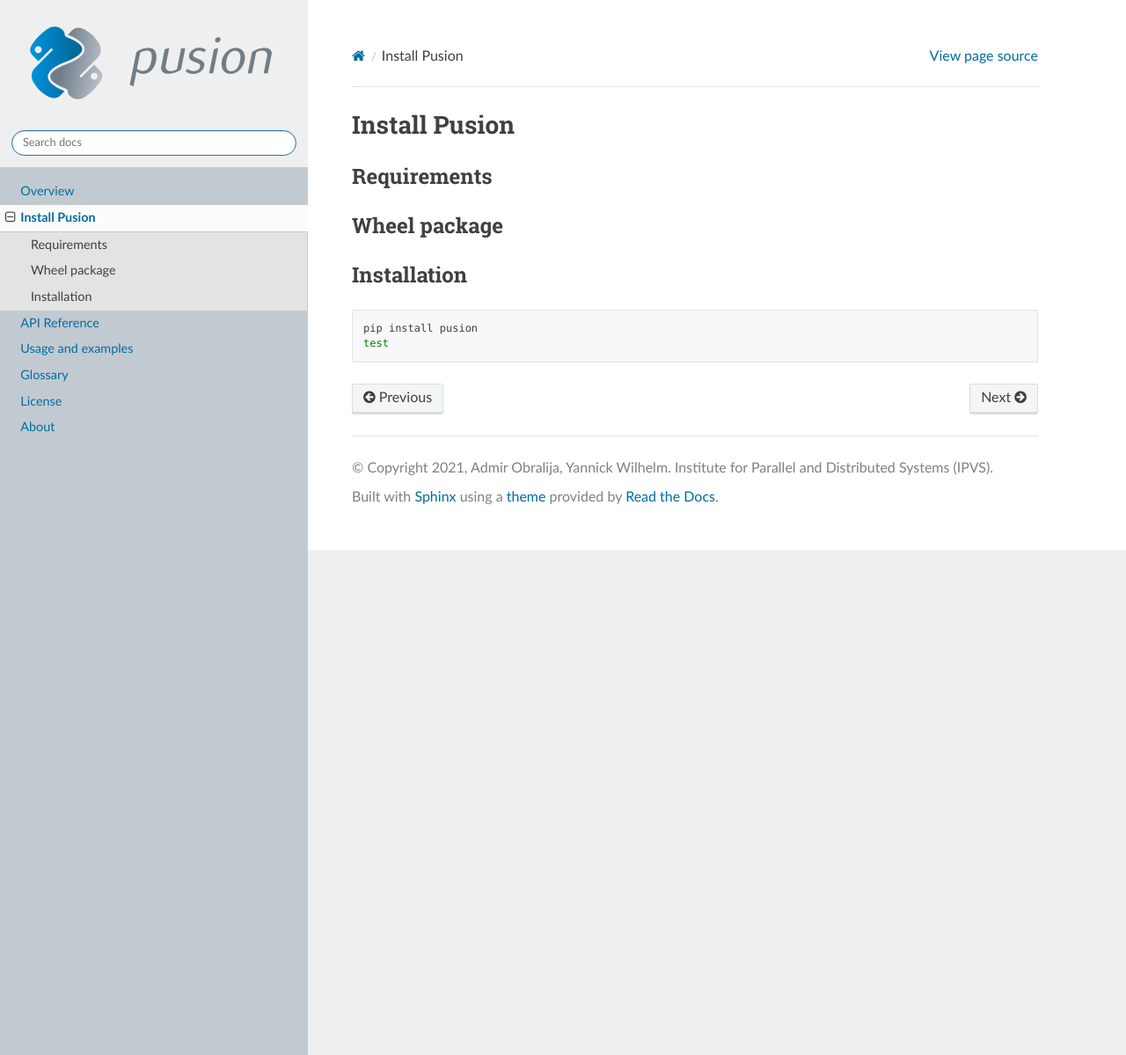
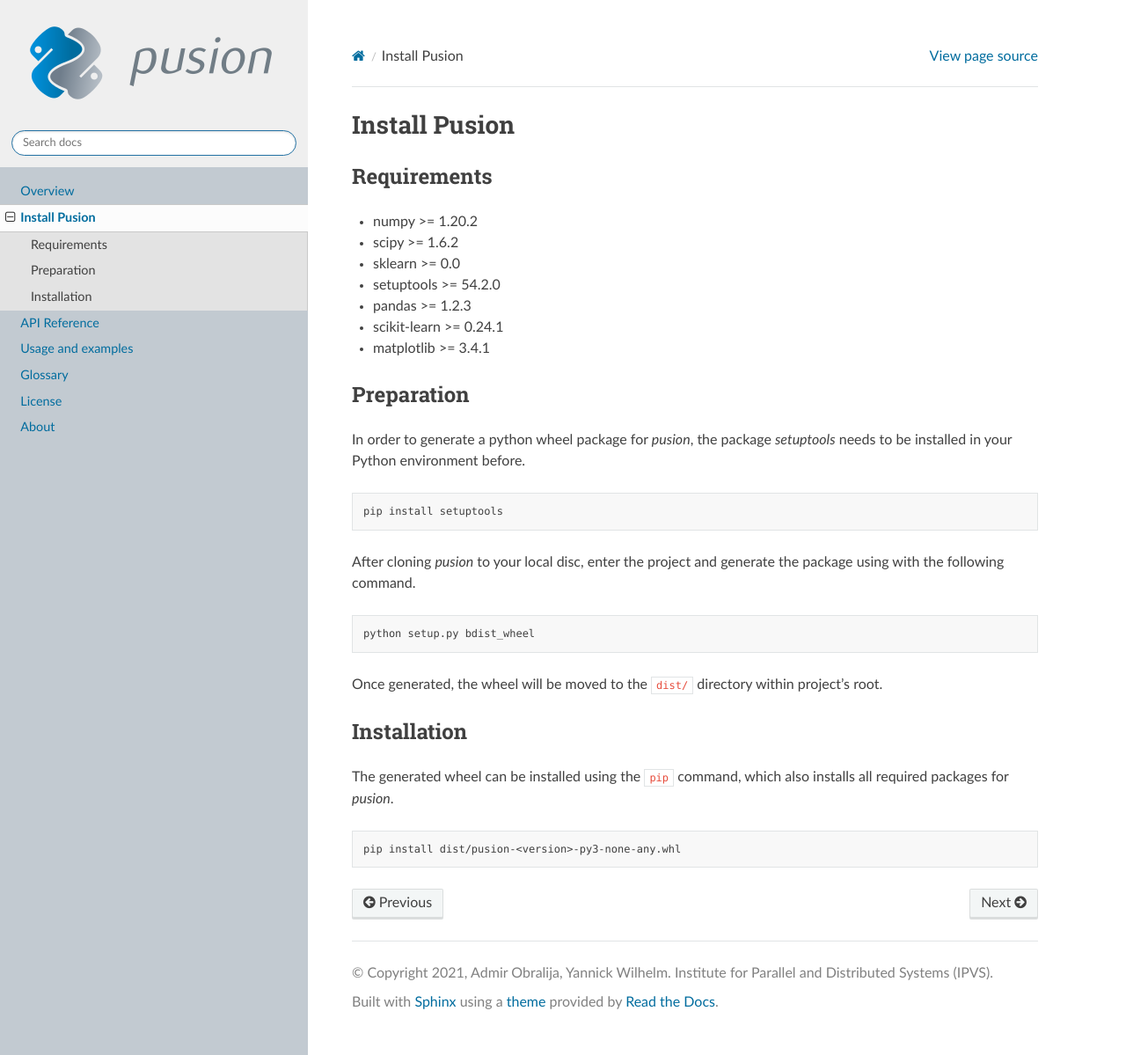
Before and after one commit to IPVS-AS/pusion, a Sphinx documentation site: the page built from docs/source/install.rst, in a window 1280 px wide and 1199 px high. Shown: the whole window at 88% size. Built offline with Sphinx 7.4.7 and the Read the Docs theme 2.0.0, drawn with Linux system fonts in a browser that asks for light colours.

Commit message:
Doc: Install.

```diff
--- a/docs/source/install.rst
+++ b/docs/source/install.rst
@@ -3,16 +3,36 @@ Install Pusion
 
 Requirements
 ------------
+- numpy >= 1.20.2
+- scipy >= 1.6.2
+- sklearn >= 0.0
+- setuptools >= 54.2.0
+- pandas >= 1.2.3
+- scikit-learn >= 0.24.1
+- matplotlib >= 3.4.1
 
+Preparation
+-----------
+In order to generate a python wheel package for `pusion`, the package `setuptools` needs to be installed in your Python
+environment before.
 
-Wheel package
--------------
+.. code:: bash
+
+    pip install setuptools
+
+After cloning `pusion` to your local disc, enter the project and generate the package using with the following command.
+
+.. code:: bash
+
+    python setup.py bdist_wheel
+
+Once generated, the wheel will be moved to the ``dist/`` directory within project's root.
 
 Installation
 ------------
 
+The generated wheel can be installed using the ``pip`` command, which also installs all required packages for `pusion`.
 
 .. code:: bash
 
-    pip install pusion
-    test
+    pip install dist/pusion-<version>-py3-none-any.whl
--- a/setup.py
+++ b/setup.py
@@ -3,7 +3,7 @@ from setuptools import find_packages, setup
 setup(
     name="pusion",
     packages=find_packages(exclude=['tests']),
-    version="1.3.2",
+    version="1.3.3",
     description="A python framework for combining multi-classifier decisions in classification problems",
     author="Admir Obralija",
     license="MIT",
```
